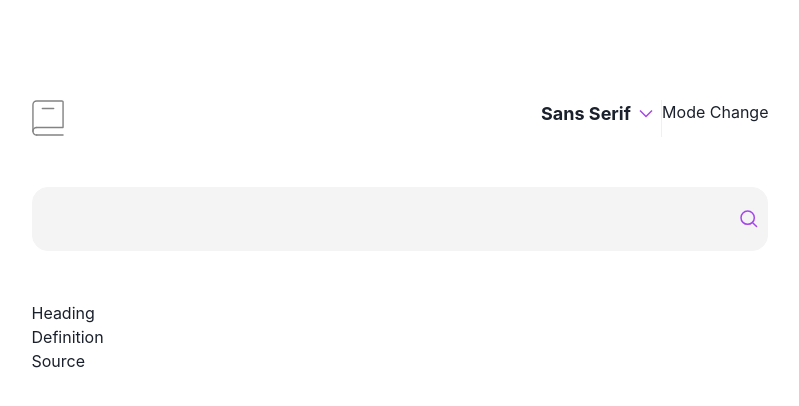
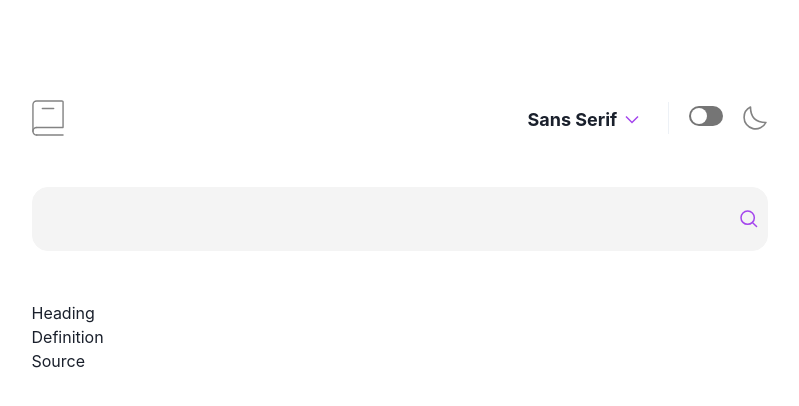
Before and after one commit to adriana-s-c/dictionary-web-app, a React (Create React App) app: page / in a window 1280 px wide. Shown: the top 406 px of the page, without its empty margins (240-1039 px from the left). Built offline with nearby package versions, Linux system fonts and the light colour scheme.

Commit message:
Add ModeChange Switch and Icon

```diff
--- a/src/components/DictionaryApp/NavBar/FontChange/index.tsx
+++ b/src/components/DictionaryApp/NavBar/FontChange/index.tsx
@@ -9,11 +9,9 @@ import {
 } from "@chakra-ui/react";
 import arrowDown from "../../../../images/icon-arrow-down.svg";
 
-// zdefiniować w custom theme by nie bylo tego szarego poswietlenia i w ogole zrobić jaknajwiecej w tym theme by tutaj było jak najmniej
-
 export function FontChange() {
   return (
-    <Box w="120px" h="24px">
+    <Box w="120px" h="24px" marginRight="20px">
       <Menu>
         <MenuButton>
           <Box display="flex" flexDir="row" w="100%">
--- a/src/components/DictionaryApp/NavBar/ModeChange/index.tsx
+++ b/src/components/DictionaryApp/NavBar/ModeChange/index.tsx
@@ -1,6 +1,15 @@
 import * as React from "react";
-import { Box } from "@chakra-ui/react";
+import { Box, Img, Switch } from "@chakra-ui/react";
+import { useColorMode } from "@chakra-ui/react";
+import moonIcon from "../../../../images/icon-moon.svg";
 
 export function ModeChange() {
-  return <Box>Mode Change</Box>;
+  const { colorMode, toggleColorMode } = useColorMode();
+
+  return (
+    <Box display="flex" flexDir="row" w="79.99px" h="24px" marginLeft="20px">
+      <Switch onClick={toggleColorMode} size="md" />
+      <Img alt="Mode Change" src={moonIcon} marginLeft="20px" />
+    </Box>
+  );
 }
--- a/src/components/DictionaryApp/NavBar/index.tsx
+++ b/src/components/DictionaryApp/NavBar/index.tsx
@@ -14,9 +14,16 @@ export function NavBar() {
       marginBottom="50px"
     >
       <Logo />
-      <Box display="flex" flexDir="row" w="100%" justifyContent="flex-end">
+      <Box
+        display="flex"
+        flexDir="row"
+        w="100%"
+        h="36.5px"
+        justifyContent="flex-end"
+        alignItems="center"
+      >
         <FontChange />
-        <Divider orientation="vertical" />
+        <Divider orientation="vertical" h="32px" />
         <ModeChange />
       </Box>
     </Box>
--- a/src/index.js
+++ b/src/index.js
@@ -2,10 +2,30 @@ import React from "react";
 import ReactDOM from "react-dom/client";
 import App from "./App";
 import reportWebVitals from "./reportWebVitals";
-import { ChakraProvider } from "@chakra-ui/react";
+import { ChakraProvider, ColorModeScript } from "@chakra-ui/react";
 import { extendTheme } from "@chakra-ui/react";
 import { menuAnatomy } from "@chakra-ui/anatomy";
 import { createMultiStyleConfigHelpers } from "@chakra-ui/react";
+
+const helpers = createMultiStyleConfigHelpers(["container", "track", "thumb"]);
+
+const Switch = helpers.defineMultiStyleConfig({
+  baseStyle: {
+    container: {},
+    track: {
+      bg: "#757575",
+      _checked: {
+        bgColor: "#A445ED",
+      },
+      _hover: {
+        bgColor: "#A445ED",
+      },
+    },
+    thumb: {
+      bg: "white",
+    },
+  },
+});
 
 const { definePartsStyle, defineMultiStyleConfig } =
   createMultiStyleConfigHelpers(menuAnatomy.keys);
@@ -33,6 +53,11 @@ const baseStyle = definePartsStyle({
   },
 });
 
+const config = {
+  initialColorMode: "light",
+  useSystemColorMode: false,
+};
+
 export const menuTheme = defineMultiStyleConfig({ baseStyle });
 
 const theme = extendTheme({
@@ -42,7 +67,9 @@ const theme = extendTheme({
   },
   components: {
     Menu: menuTheme,
+    Switch: Switch,
   },
+  config,
 });
 
 export default theme;
@@ -51,6 +78,7 @@ const root = ReactDOM.createRoot(document.getElementById("root"));
 root.render(
   <ChakraProvider theme={theme}>
     <React.StrictMode>
+      <ColorModeScript initialColorMode={theme.config.initialColorMode} />
       <App />
     </React.StrictMode>
   </ChakraProvider>
```
